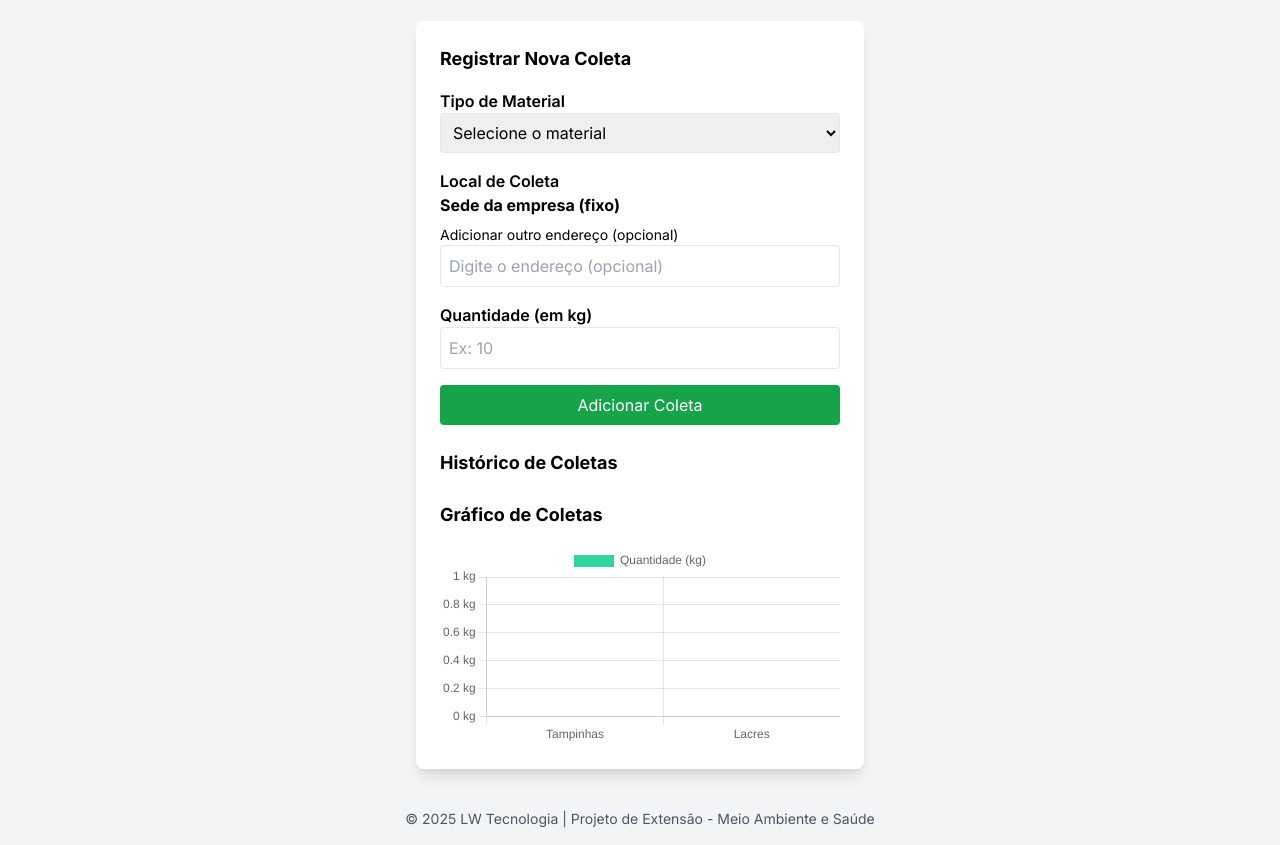
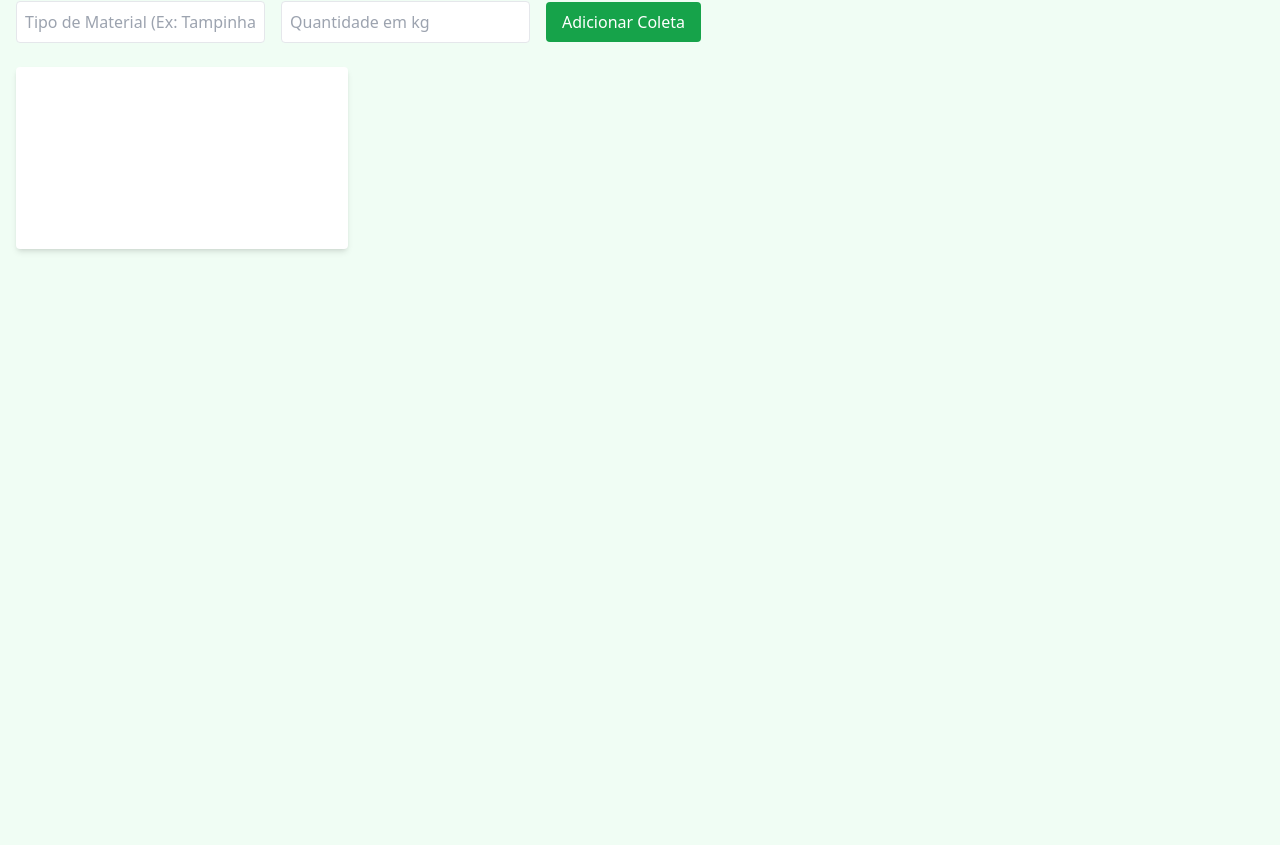
Before and after one commit to Nogsthe/projeto-coleta, a plain HTML site: page index.html in a window 1280 px wide. Shown: the part 63-908 px from the top of the page. After the commit the page ends 800 px from the top, so only its background shows below. Drawn offline with nearby package versions, Linux system fonts and the light colour scheme.

Commit message:
Add files via upload

```diff
--- a/index.html
+++ b/index.html
@@ -3,61 +3,41 @@
   <head>
     <meta charset="UTF-8" />
     <meta name="viewport" content="width=device-width, initial-scale=1.0" />
-  <title>Controle de Coleta - LW Tecnologia</title>
+    <title>Controle de Coleta de Recicláveis</title>
+    <!-- Tailwind CSS via CDN -->
     <script src="https://cdn.tailwindcss.com"></script>
-  <link href="https://fonts.googleapis.com/css2?family=Inter:wght@400;600;700&display=swap" rel="stylesheet" />
+    <!-- Chart.js via CDN -->
     <script src="https://cdn.jsdelivr.net/npm/chart.js"></script>
-  <style>
-    body {
-      font-family: 'Inter', sans-serif;
-      background-color: #f0f4f8;
-    }
-  </style>
   </head>
-<body class="bg-gray-100">
-  <header class="bg-green-600 text-white text-center p-4">
-    <h1 class="text-xl font-bold">Controle de Coleta - LW Tecnologia</h1>
-  </header>
-
-  <main class="flex justify-center items-start p-6">
-    <div class="bg-white p-6 rounded-lg shadow-lg w-full max-w-md">
-      <h2 class="text-lg font-bold mb-4">Registrar Nova Coleta</h2>
-      <form id="coletaForm" class="flex flex-col gap-4">
-        <div>
-          <label for="tipo" class="font-semibold">Tipo de Material</label>
-          <select id="tipo" required class="w-full p-2 border rounded">
-            <option value="" disabled selected>Selecione o material</option>
-            <option value="Tampinhas">Tampinhas</option>
-            <option value="Lacres">Lacres</option>
-          </select>
-        </div>
-
-        <div>
-          <p class="font-semibold">Local de Coleta</p>
-          <p><strong>Sede da empresa (fixo)</strong></p>
-          <label for="enderecoExtra" class="block mt-2 text-sm">Adicionar outro endereço (opcional)</label>
-          <input type="text" id="enderecoExtra" placeholder="Digite o endereço (opcional)" class="w-full p-2 border rounded">
-        </div>
-
-        <div>
-          <label for="quantidade" class="font-semibold">Quantidade (em kg)</label>
-          <input type="number" id="quantidade" placeholder="Ex: 10" step="0.1" required class="w-full p-2 border rounded">
-        </div>
-
-        <button type="submit" class="bg-green-600 text-white p-2 rounded hover:bg-green-700">Adicionar Coleta</button>
+  <body class="bg-green-50 font-sans">
+    <div class="container mx-auto p-4">
+      <h1 class="text-2xl font-bold text-center mb-4">Controle de Coleta de Recicláveis</h1>
+      <form id="formColeta" class="flex flex-col md:flex-row items-center gap-4 mb-6">
+        <input
+          type="text"
+          id="tipo"
+          placeholder="Tipo de Material (Ex: Tampinhas)"
+          class="border p-2 rounded w-full md:w-auto"
+          required
+        />
+        <input
+          type="number"
+          id="quantidade"
+          placeholder="Quantidade em kg"
+          class="border p-2 rounded w-full md:w-auto"
+          required
+        />
+        <button
+          type="submit"
+          class="bg-green-600 text-white px-4 py-2 rounded hover:bg-green-700 transition"
+        >
+          Adicionar Coleta
+        </button>
       </form>
 
-      <h2 class="text-lg font-bold mt-6">Histórico de Coletas</h2>
-      <ul id="listaColetas" class="mt-2"></ul>
-
-      <h2 class="text-lg font-bold mt-6">Gráfico de Coletas</h2>
-      <canvas id="graficoColetas" class="mt-4"></canvas>
+      <canvas id="graficoColeta" class="bg-white p-4 rounded shadow-md"></canvas>
+      <div id="alertaColeta" class="mt-4 text-red-600 font-bold"></div>
     </div>
-  </main>
-
-  <footer class="text-center p-4 text-sm text-gray-600">
-    &copy; 2025 LW Tecnologia | Projeto de Extensão - Meio Ambiente e Saúde
-  </footer>
 
     <script src="script.js"></script>
   </body>
```
Lines whose indentation alone changed are shown as unchanged.
